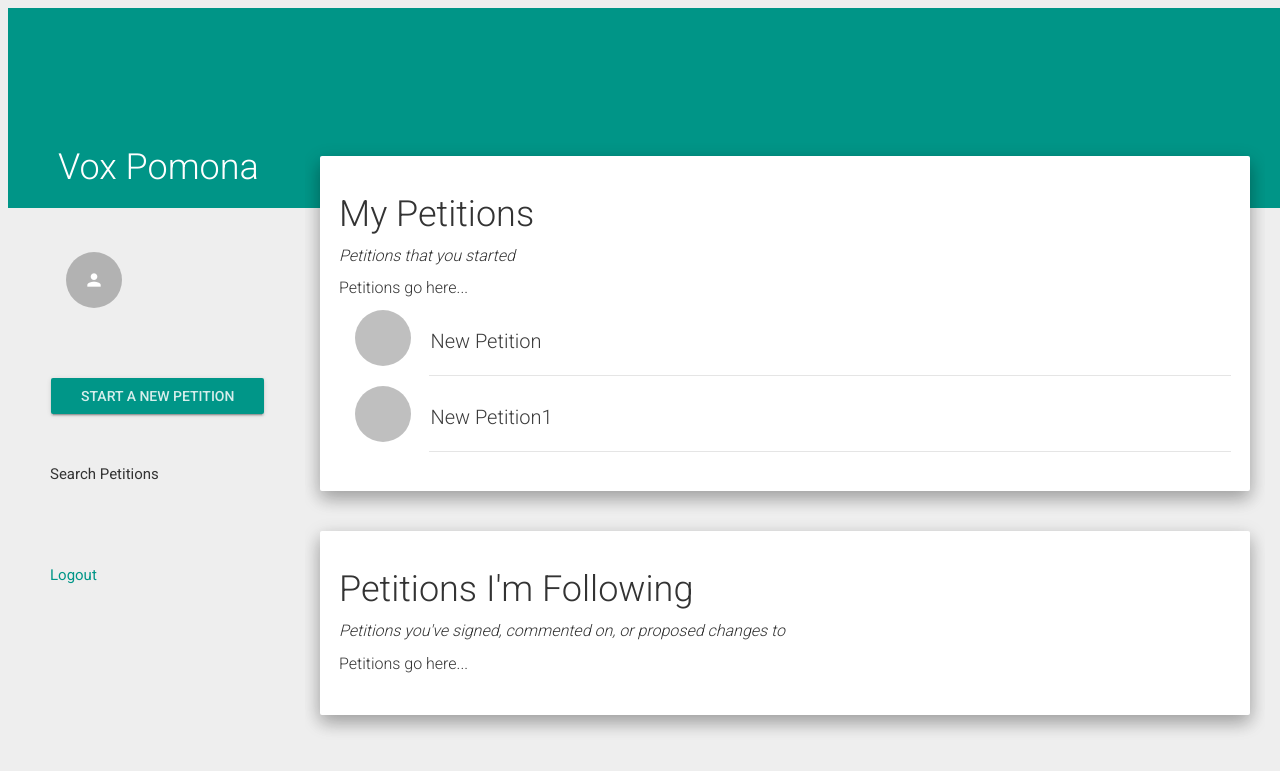
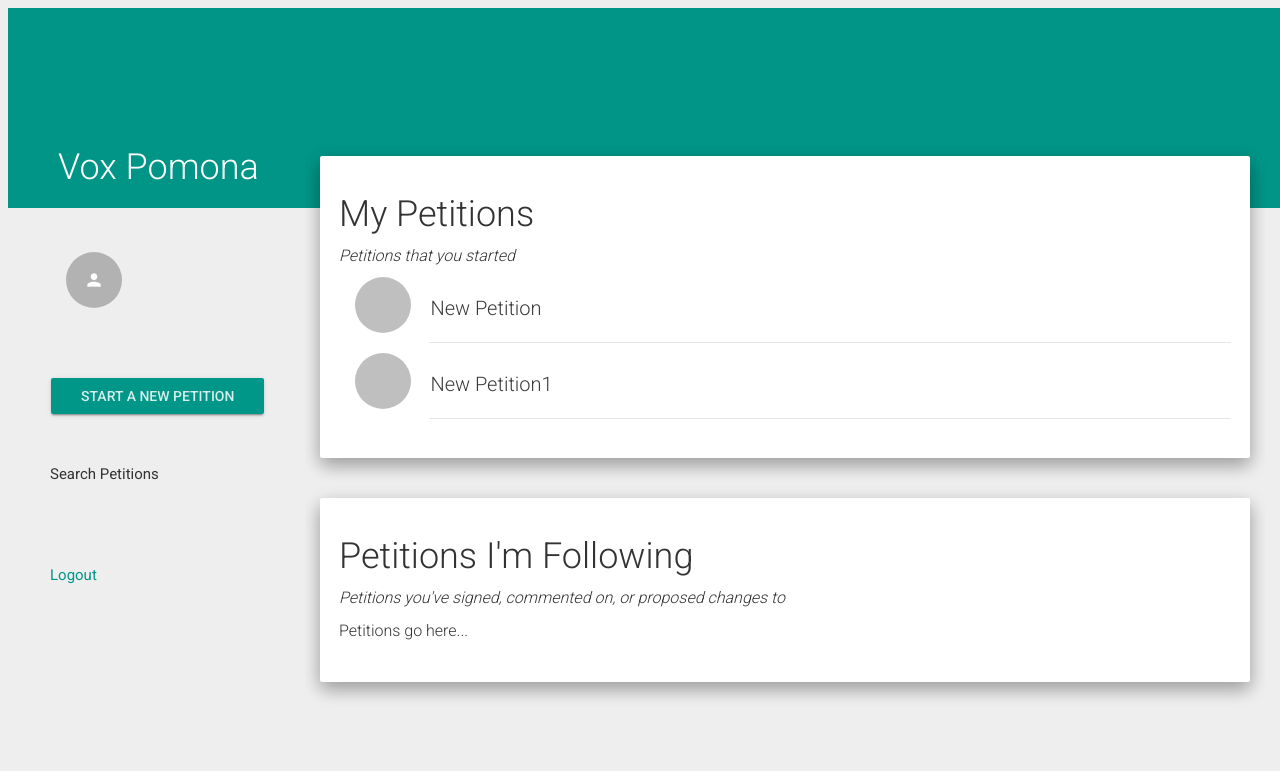
Before and after one commit to monohelix/VoxPomona, a Django app: template VoxPomona/templates/home.html in a window 1280 px wide. Shown: the top 771 px of the page. Run offline with Django 3.2, Linux system fonts and the light colour scheme; the template is opened without the code that fills it: values that come from a table or form of the project are taken from there, others are empty; data comes from the database, SQL or seed files in the repository; some libraries are stand-ins or nearby versions.

Commit message:
tweak to home

```diff
--- a/VoxPomona/templates/home.html
+++ b/VoxPomona/templates/home.html
@@ -27,7 +27,6 @@
 	<div class ="well">
     <h1>My Petitions</h1>
     <p><em>Petitions that you started</em></p>
-    <p>Petitions go here...</p>
     <div class="list-group">
       {% for pet in my_petitions %}
         <div class="list-group-item">
```
